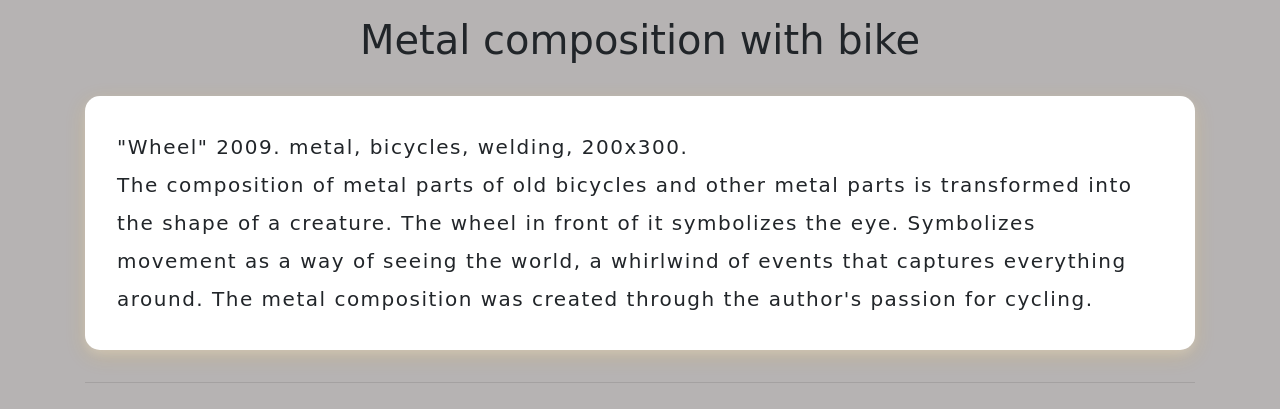
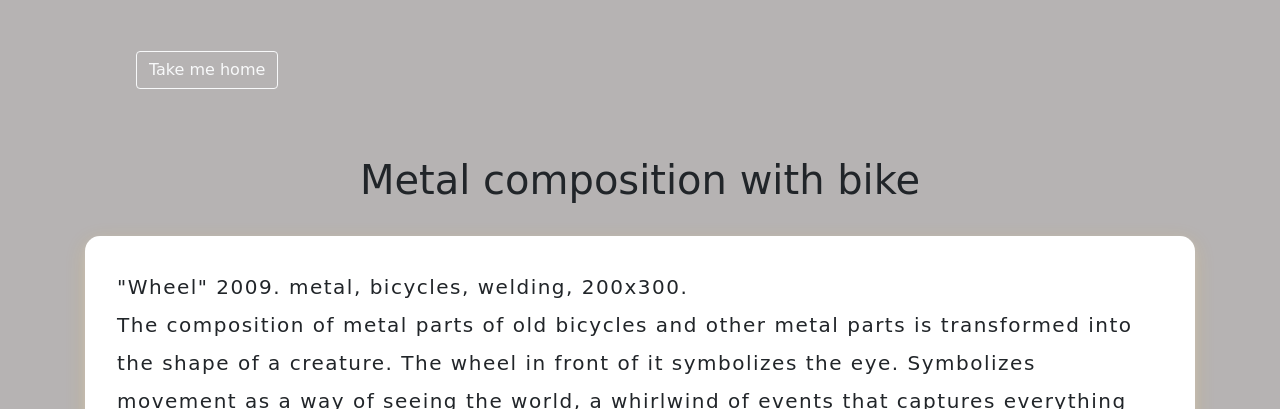
Before and after one commit to EcoMadeirinha/PavloYarmolyk, a plain HTML site: page metal.html in a window 1280 px wide. Shown: the top 409 px of the page. Drawn offline with nearby package versions, Linux system fonts and the light colour scheme; a web font is replaced by a local one.

Commit message:
btn take_me_home

```diff
--- a/metal.html
+++ b/metal.html
@@ -22,6 +22,10 @@
 <!-- Page Content -->
 <!--container - for tall photos -->
 <div class="container">
+    <form action="index.html">
+        <button type="submit" class="btn btn-outline-light" type="submit" > Take me home
+        </button>
+    </form>
     <h1 class="gallery_header">Metal composition with bike</h1>
     <h5 class="gallery_description">"Wheel" 2009. metal, bicycles, welding, 200х300. <br>
     The composition of metal parts of old bicycles and other metal parts is transformed into the shape of a creature.
```
